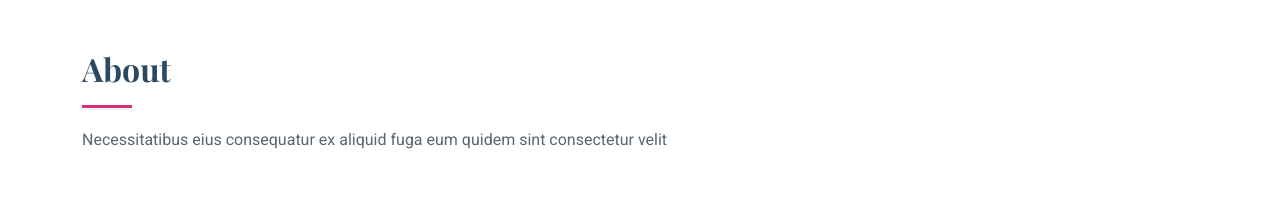
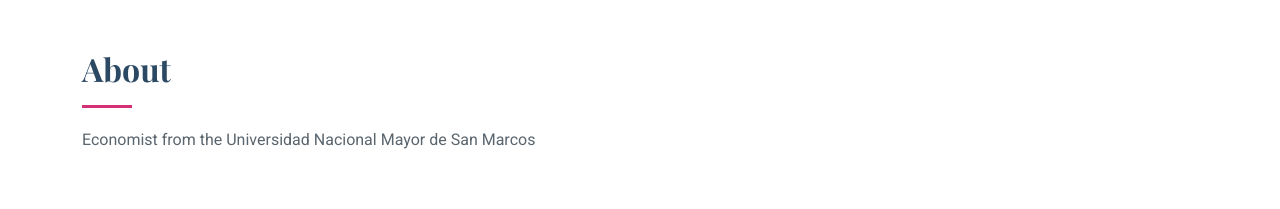
Before and after one commit to MargaritaMamanicon/MARGARITA-ACADEMIA, a plain HTML site: page index.html in a window 1280 px wide. Shown: the part 820-1029 px from the top of the page. Drawn offline with nearby package versions, Linux system fonts and the light colour scheme; a web font is replaced by a local one.

Commit message:
Update index.html

```diff
--- a/index.html
+++ b/index.html
@@ -98,7 +98,7 @@
       <!-- Section Title -->
       <div class="container section-title" data-aos="fade-up">
         <h2>About</h2>
-        <p>Necessitatibus eius consequatur ex aliquid fuga eum quidem sint consectetur velit</p>
+        <p>Economist from the Universidad Nacional Mayor de San Marcos</p>
       </div><!-- End Section Title -->
 
       <div class="container" data-aos="fade-up" data-aos-delay="100">
```
